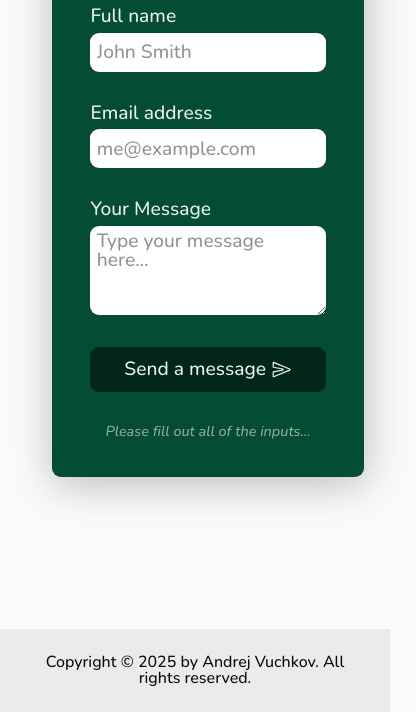
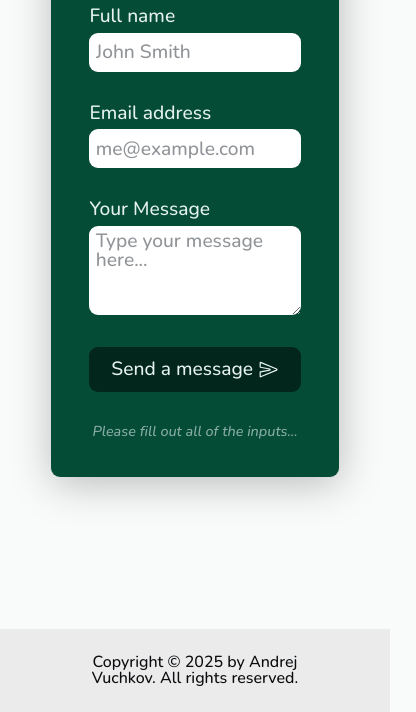
Before and after one commit to we0ut/Personalized-web-site, a plain HTML site: page contact.html in a window 390 px wide. Shown: the part 285-997 px from the top of the page, 416 px wide, since content can reach past the window. Drawn offline with nearby package versions, Linux system fonts and the light colour scheme.

Commit message:
small fixes for mobile

```diff
--- a/css/queries.css
+++ b/css/queries.css
@@ -160,11 +160,11 @@ FONT SIZE SYSTEM (px)
   .hero,
   .footer,
   .featured {
-    width: 44rem;
+    width: 40rem;
   }
 
   .featured-work-box {
-    width: 100%;
+    width: 80%;
   }
 
   .hero-img {
@@ -180,7 +180,11 @@ FONT SIZE SYSTEM (px)
     flex-direction: column-reverse;
   }
   .cta {
-    width: 52rem;
+    width: 40rem;
+  }
+
+  .cta-text-box {
+    width: 90%;
   }
   .cta-form {
     row-gap: 4rem;
```
